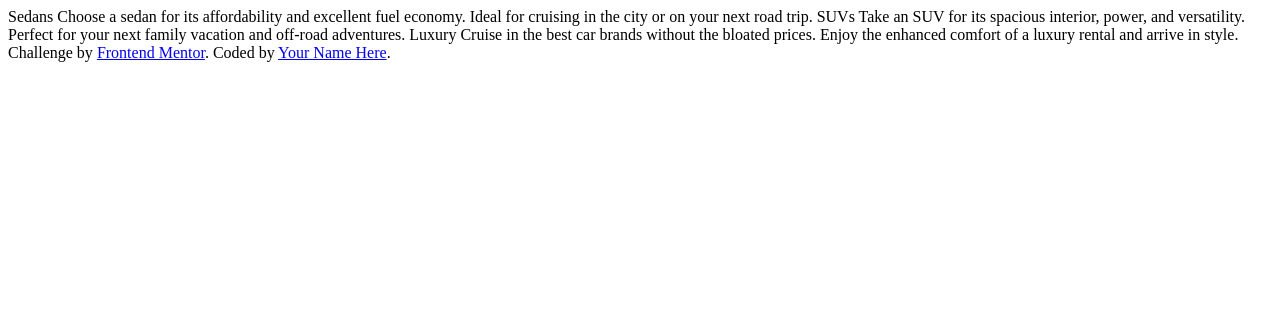
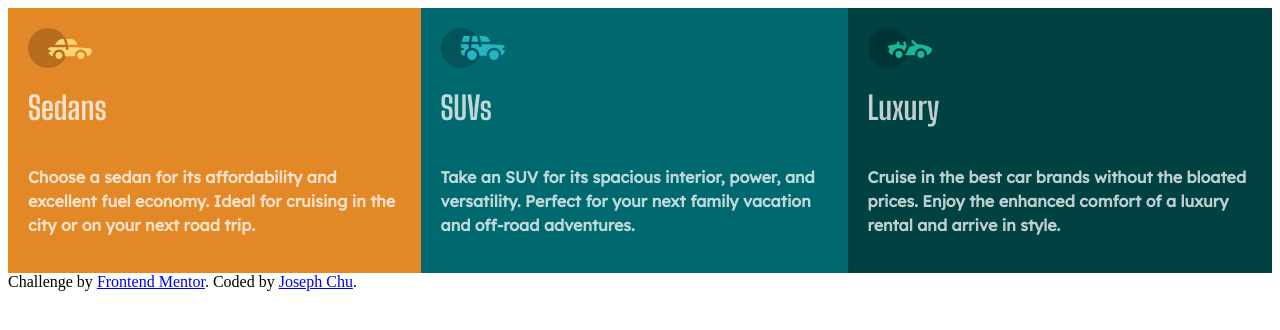
Before and after one commit to ChewingOnCode/3-column-preview-card-component, a plain HTML site: page index.html in a window 1280 px wide. Drawn offline with Linux system fonts and the light colour scheme.

Commit message:
added SVG icons

```diff
--- a/index.html
+++ b/index.html
@@ -11,23 +11,51 @@
       sizes="32x32"
       href="./images/favicon-32x32.png"
     />
-
+    <!-- Lexend Deca Font  & Big Shoulders-->
+    <link rel="preconnect" href="https://fonts.googleapis.com" />
+    <link rel="preconnect" href="https://fonts.gstatic.com" crossorigin />
+    <link
+      href="https://fonts.googleapis.com/css2?family=Big+Shoulders+Display:wght@700&family=Lexend+Deca&display=swap"
+      rel="stylesheet"
+    />
     <title>Frontend Mentor | 3-column preview card component</title>
     <link rel="stylesheet" href="style.css" />
   </head>
   <body>
-    Sedans Choose a sedan for its affordability and excellent fuel economy.
-    Ideal for cruising in the city or on your next road trip. SUVs Take an SUV
-    for its spacious interior, power, and versatility. Perfect for your next
-    family vacation and off-road adventures. Luxury Cruise in the best car
-    brands without the bloated prices. Enjoy the enhanced comfort of a luxury
-    rental and arrive in style.
+    <main>
+      <div class="container">
+        <div class="section-1">
+          <img src="/images/icon-sedans.svg" alt="Sedans svg" />
+          <h1 class="title">Sedans</h1>
+          <p class="section-content">
+            Choose a sedan for its affordability and excellent fuel economy.
+            Ideal for cruising in the city or on your next road trip.
+          </p>
+        </div>
+        <div class="section-2">
+          <img src="/images/icon-suvs.svg" alt="Suvs svg" />
+          <h1 class="title">SUVs</h1>
+          <p class="section-content">
+            Take an SUV for its spacious interior, power, and versatility.
+            Perfect for your next family vacation and off-road adventures.
+          </p>
+        </div>
+        <div class="section-3">
+          <img src="/images/icon-luxury.svg" alt="Luxry svg" />
+          <h1 class="title">Luxury</h1>
+          <p class="section-content">
+            Cruise in the best car brands without the bloated prices. Enjoy the
+            enhanced comfort of a luxury rental and arrive in style.
+          </p>
+        </div>
+      </div>
+    </main>
 
     <div class="attribution">
       Challenge by
       <a href="https://www.frontendmentor.io?ref=challenge" target="_blank"
         >Frontend Mentor</a
-      >. Coded by <a href="#">Your Name Here</a>.
+      >. Coded by <a href="#">Joseph Chu</a>.
     </div>
   </body>
 </html>
--- a/style.css
+++ b/style.css
@@ -1 +1,30 @@
-/*# sourceMappingURL=style.css.map */
+.container {
+  display: flex;
+}
+.container .section-1 {
+  background-color: hsl(31, 77%, 52%);
+}
+.container .section-2 {
+  background-color: hsl(184, 100%, 22%);
+}
+.container .section-3 {
+  background-color: hsl(179, 100%, 13%);
+}
+.container .section-1,
+.container .section-2,
+.container .section-3 {
+  font-family: "Big Shoulders Display", sans-serif;
+  font-weight: 700;
+  color: hsla(0, 0%, 100%, 0.75);
+  display: flex;
+  flex-direction: column;
+  justify-content: center;
+  align-items: flex-start;
+  padding: 20px;
+}
+.container .section-1 .section-content,
+.container .section-2 .section-content,
+.container .section-3 .section-content {
+  font-family: "Lexend Deca", sans-serif;
+  line-height: 1.5;
+}/*# sourceMappingURL=style.css.map */
```
